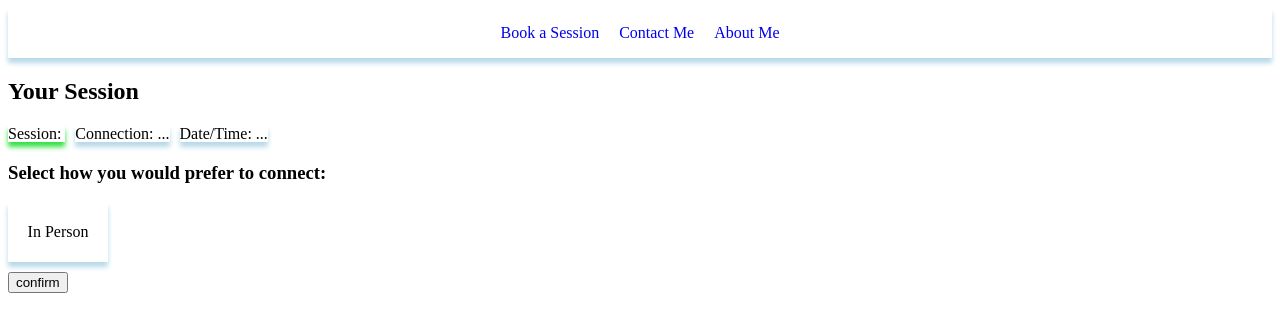
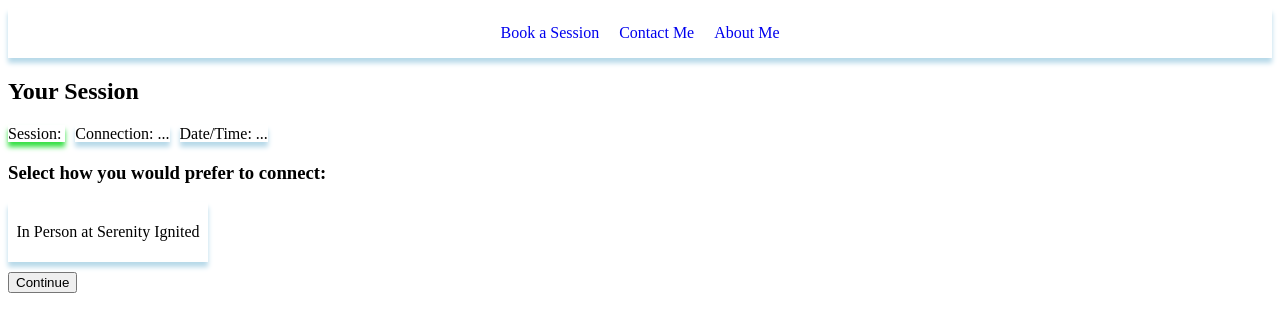
Before and after one commit to kimcodesjs/serenity-ignited, a React app: page /booking in a window 1280 px wide. Both pictures are taken after a click on the button "continue". Shown: the top 332 px of the page. Built offline with nearby package versions, Linux system fonts and the light colour scheme.

Commit message:
created and implemented OptionCard component

```diff
--- a/src/Booking/Connection.js
+++ b/src/Booking/Connection.js
@@ -1,44 +1,11 @@
 import React, { useState } from 'react'
+import OptionCard from './OptionCard'
 import { createUseStyles } from 'react-jss'
 
-const useStyles = createUseStyles({
-    option: {
-        display: 'flex',
-        justifyContent: 'center',
-        alignItems: 'center',
-        width: '100px',
-        height: '60px',
-        marginBottom: '10px',
-        boxShadow :'0px 1px 1px',
-        '-webkit-box-shadow': '0px 5px 5px #b7d9e9',
-        '-moz-box-shadow': '0px 1px 1px #b7d9e9',
-        '&:hover': {
-            '-webkit-box-shadow': '0px 5px 5px #0248ea',
-            '-moz-box-shadow': '0px 5px 5px #0248ea',
-        },
-        cursor: 'pointer',
-        userSelect: 'none'
-    },
-    optionSelect: {
-        display: 'flex',
-        justifyContent: 'center',
-        alignItems: 'center',
-        width: '100px',
-        height: '60px',
-        marginBottom: '10px',
-        boxShadow :'0px 1px 1px',
-        '-webkit-box-shadow': '0px 5px 5px #0248ea',
-        '-moz-box-shadow': '0px 5px 5px #0248ea',
-        cursor: 'pointer',
-        userSelect: 'none'
-    }
-})
 
 const Connection = ({ setConnection, updateView, session }) => {
 
     const [active, setActive] = useState(null)
-
-    let classes = useStyles()
 
     const onClick = (e) => {
         setActive(e.target.innerHTML)
@@ -47,19 +14,40 @@ const Connection = ({ setConnection, updateView, session }) => {
         setConnection(active)
         updateView(3)
     }
+
+    const options = {
+        inPerson: {
+            id: 'In Person at Serenity Ignited',
+            description: ''
+        },
+        remotePhone: {
+            id: 'Remote by Phone',
+            description: ''
+        },
+        remoteVideo: {
+            id: 'Remote by Video',
+            description: ''
+        },
+        remote: {
+            id: 'Remote',
+            description: ''
+        }
+    }
     return (
         <>
             <h3>Select how you would prefer to connect:</h3>
             {session === 'Sample Session' || session === 'General Healing' || session === 'In-Depth Healing' ?
                 <div>
-                    <div className={active !== 'In Person' ? classes.option : classes.optionSelect} onClick={onClick}>In Person</div>
-                    <div className={active !== 'Remote' ? classes.option : classes.optionSelect} onClick={onClick}>Remote</div>
+                    <OptionCard option={options.inPerson} onClick={onClick} active={active === options.inPerson.id ? true : false} />
+                    <OptionCard option={options.remotePhone} onClick={onClick} active={active === options.remotePhone.id ? true : false} />
+                    <OptionCard option={options.remoteVideo} onClick={onClick} active={active === options.remoteVideo.id ? true : false} />
+                    <OptionCard option={options.remote} onClick={onClick} active={active === options.remote.id ? true : false} />
                 </div>
                 :
                 <div>
-                    <div className={active !== 'In Person' ? classes.option : classes.optionSelect} onClick={onClick}>In Person</div>
+                    <OptionCard option={options.inPerson} onClick={onClick} active={active === options.inPerson.id ? true : false} />
                 </div>}
-            <button onClick={onConfirm}>confirm</button>
+            <button onClick={onConfirm}>Continue</button>
         </>
     )
 }
--- /dev/null
+++ b/src/Booking/OptionCard.js
@@ -0,0 +1,45 @@
+import React from 'react'
+import { createUseStyles } from 'react-jss'
+
+const useStyles = createUseStyles({
+    option: {
+        display: 'flex',
+        justifyContent: 'center',
+        alignItems: 'center',
+        width: '200px',
+        height: '60px',
+        marginBottom: '10px',
+        '-webkit-box-shadow': '0px 5px 5px #b7d9e9',
+        '-moz-box-shadow': '0px 1px 1px #b7d9e9',
+        boxShadow :'0px 1px 1px',
+        '&:hover': {
+            '-webkit-box-shadow': '0px 5px 5px #0248ea',
+            '-moz-box-shadow': '0px 5px 5px #0248ea'
+        },
+        cursor: 'pointer',
+        userSelect: 'none'
+    },
+    activeOption: {
+        display: 'flex',
+        justifyContent: 'center',
+        alignItems: 'center',
+        width: '200px',
+        height: '60px',
+        marginBottom: '10px',
+        '-webkit-box-shadow': '0px 5px 5px #0248ea',
+            '-moz-box-shadow': '0px 5px 5px #0248ea',
+        cursor: 'pointer',
+        userSelect: 'none'
+    }
+})
+
+const OptionCard = ({ option, onClick, active }) => {
+
+    let classes = useStyles()
+
+    return (
+        <div onClick={onClick} className={ active ? classes.activeOption : classes.option} id={option.id}>{option.id}</div>
+    )
+}
+
+export default OptionCard
--- a/src/Booking/Session.js
+++ b/src/Booking/Session.js
@@ -1,41 +1,11 @@
 import React, { useState } from 'react'
-import { createUseStyles } from 'react-jss'
+import OptionCard from './OptionCard'
 
-const useStyles = createUseStyles({
-    option: {
-        display: 'flex',
-        justifyContent: 'center',
-        alignItems: 'center',
-        width: '100px',
-        height: '60px',
-        marginBottom: '10px',
-        '-webkit-box-shadow': '0px 5px 5px #b7d9e9',
-        '-moz-box-shadow': '0px 1px 1px #b7d9e9',
-        boxShadow :'0px 1px 1px',
-        '&:hover': {
-            '-webkit-box-shadow': '0px 5px 5px #0248ea',
-            '-moz-box-shadow': '0px 5px 5px #0248ea'
-        },
-        cursor: 'pointer',
-        userSelect: 'none'
-    },
-    optionSelect: {
-        display: 'flex',
-        justifyContent: 'center',
-        alignItems: 'center',
-        width: '100px',
-        height: '60px',
-        marginBottom: '10px',
-        '-webkit-box-shadow': '0px 5px 5px #0248ea',
-            '-moz-box-shadow': '0px 5px 5px #0248ea',
-        cursor: 'pointer',
-        userSelect: 'none'
-    }
-})
 
 const Session = ({ setSession, updateView }) => {
 
     const [active, setActive] = useState(null)
+
     const onClick = (e) => {
         setActive(e.target.innerHTML)
     }
@@ -45,21 +15,43 @@ const Session = ({ setSession, updateView }) => {
         updateView(2)
     }
 
-    let classes = useStyles()
+    const options = {
+        sampleSession: {
+            id: 'Sample Session',
+            description: ''
+        },
+        generalHealing: {
+            id: 'General Healing',
+            description: ''
+        },
+        inDepth: {
+            id: 'In-Depth Healing',
+            description: ''
+        },
+        accessBars: {
+            id: 'Access Bars',
+            description: ''
+        },
+        package1: {
+            id: 'Reiki + Access Bars',
+            description: ''
+        }
+    }
+
     return (
         <>
             <h3>Choose your healing session:</h3>
 
             <h4>Reiki</h4>
-                <div onClick={onClick} className={active === 'Sample Session' ? classes.optionSelect : classes.option}>Sample Session</div>
-                <div onClick={onClick} className={active === 'General Healing' ? classes.optionSelect : classes.option}>General Healing</div>
-                <div onClick={onClick} className={active === 'In-Depth Healing' ? classes.optionSelect : classes.option}>In-Depth Healing</div>
+                <OptionCard option={options.sampleSession} onClick={onClick} active={active === options.sampleSession.id ? true : false} />
+                <OptionCard option={options.generalHealing} onClick={onClick} active={active === options.generalHealing.id ? true : false} />
+                <OptionCard option={options.inDepth} onClick={onClick} active={active === options.inDepth.id ? true : false} />
 
             <h4>Access Consciousness</h4>
-                <div onClick={onClick} className={active === 'Access Bars' ? classes.optionSelect : classes.option}>Access Bars</div>
+                <OptionCard option={options.accessBars} onClick={onClick} active={active === options.accessBars.id ? true : false} />
 
             <h4>Packages</h4>
-                <div onClick={onClick} className={active === 'Reiki + Access Bars' ? classes.optionSelect : classes.option}>Reiki + Access Bars</div>
+                <OptionCard option={options.package1} onClick={onClick} active={active === options.package1.id ? true : false} />
 
             <button onClick={onConfirm}>continue</button>
         </>
```
